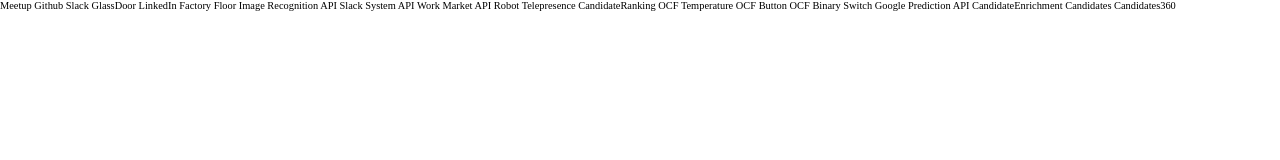
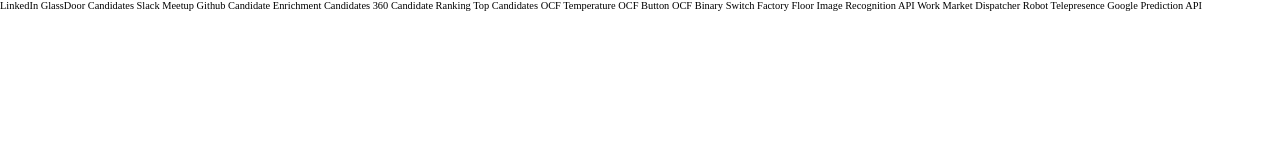
Before and after one commit to advanced-rest-client/api-console-connect, a website: page index.html in a window 1280 px wide. Drawn offline with Linux system fonts and the light colour scheme.

Commit message:
Align to demo order

```diff
--- a/index.html
+++ b/index.html
@@ -95,28 +95,29 @@
                 </svg>
                 <span class="error-message">Unable to read RAML data. Check your internet connection.</span>
             </div>
-            <api-console append-headers="X-key: my-api-key">
+            <api-console append-headers="X-Key: my-api-key" proxy="https://visualize-http.herokuapp.com/api/proxy/">
               <div class="api-console-nav" nav>
                 <paper-dropdown-menu no-label-float label="Select API to load" class="test">
                   <paper-listbox class="dropdown-content">
+                    <paper-item data-src="https://anypoint.mulesoft.com/apiplatform/repository/v2/organizations/98196c04-981c-4702-90bd-c8a2f697d895/public/apis/13079412/versions/179261/files/root">LinkedIn</paper-item>
+                    <paper-item data-src="https://anypoint.mulesoft.com/apiplatform/repository/v2/organizations/98196c04-981c-4702-90bd-c8a2f697d895/public/apis/13079832/versions/179264/files/root">GlassDoor</paper-item>
+                    <paper-item data-src="https://anypoint.mulesoft.com/apiplatform/repository/v2/organizations/98196c04-981c-4702-90bd-c8a2f697d895/public/apis/12946155/versions/177977/files/root">Candidates</paper-item>
+                    <paper-item data-src="https://anypoint.mulesoft.com/apiplatform/repository/v2/organizations/98196c04-981c-4702-90bd-c8a2f697d895/public/apis/13081245/versions/179275/files/root">Slack</paper-item>
                     <paper-item data-src="https://anypoint.mulesoft.com/apiplatform/repository/v2/organizations/98196c04-981c-4702-90bd-c8a2f697d895/public/apis/13093617/versions/179482/files/root">Meetup</paper-item>
                     <paper-item data-src="https://anypoint.mulesoft.com/apiplatform/repository/v2/organizations/98196c04-981c-4702-90bd-c8a2f697d895/public/apis/13084695/versions/179318/files/root">Github</paper-item>
-                    <paper-item data-src="https://anypoint.mulesoft.com/apiplatform/repository/v2/organizations/98196c04-981c-4702-90bd-c8a2f697d895/public/apis/13081245/versions/179275/files/root">Slack</paper-item>
-                    <paper-item data-src="https://anypoint.mulesoft.com/apiplatform/repository/v2/organizations/98196c04-981c-4702-90bd-c8a2f697d895/public/apis/13079832/versions/179264/files/root">GlassDoor</paper-item>
-                    <paper-item data-src="https://anypoint.mulesoft.com/apiplatform/repository/v2/organizations/98196c04-981c-4702-90bd-c8a2f697d895/public/apis/13079412/versions/179261/files/root">LinkedIn</paper-item>
-                    <paper-item data-src="https://anypoint.mulesoft.com/apiplatform/repository/v2/organizations/98196c04-981c-4702-90bd-c8a2f697d895/public/apis/12979886/versions/178307/files/root">Factory Floor</paper-item>
-                    <paper-item data-src="https://anypoint.mulesoft.com/apiplatform/repository/v2/organizations/98196c04-981c-4702-90bd-c8a2f697d895/public/apis/12979720/versions/178301/files/root">Image Recognition API</paper-item>
-                    <paper-item data-src="https://anypoint.mulesoft.com/apiplatform/repository/v2/organizations/98196c04-981c-4702-90bd-c8a2f697d895/public/apis/12953201/versions/178171/files/root">Slack System API</paper-item>
-                    <paper-item data-src="https://anypoint.mulesoft.com/apiplatform/repository/v2/organizations/98196c04-981c-4702-90bd-c8a2f697d895/public/apis/12946235/versions/177988/files/root">Work Market API</paper-item>
-                    <paper-item data-src="https://anypoint.mulesoft.com/apiplatform/repository/v2/organizations/98196c04-981c-4702-90bd-c8a2f697d895/public/apis/12946224/versions/177985/files/root">Robot Telepresence</paper-item>
-                    <paper-item data-src="https://anypoint.mulesoft.com/apiplatform/repository/v2/organizations/98196c04-981c-4702-90bd-c8a2f697d895/public/apis/12946219/versions/177984/files/root">CandidateRanking</paper-item>
+                    <paper-item data-src="https://anypoint.mulesoft.com/apiplatform/repository/v2/organizations/98196c04-981c-4702-90bd-c8a2f697d895/public/apis/12946162/versions/177978/files/root">Candidate Enrichment</paper-item>
+                    <paper-item data-src="https://anypoint.mulesoft.com/apiplatform/repository/v2/organizations/98196c04-981c-4702-90bd-c8a2f697d895/public/apis/12946148/versions/177976/files/root">Candidates 360</paper-item>
+                    <paper-item data-src="https://anypoint.mulesoft.com/apiplatform/repository/v2/organizations/98196c04-981c-4702-90bd-c8a2f697d895/public/apis/12946219/versions/177984/files/root">Candidate Ranking</paper-item>
+                    <paper-item data-src="https://anypoint.mulesoft.com/apiplatform/repository/v2/organizations/98196c04-981c-4702-90bd-c8a2f697d895/public/apis/12946228/versions/177987/files/root">Top Candidates</paper-item>
                     <paper-item data-src="https://anypoint.mulesoft.com/apiplatform/repository/v2/organizations/98196c04-981c-4702-90bd-c8a2f697d895/public/apis/12946186/versions/177982/files/root">OCF Temperature</paper-item>
                     <paper-item data-src="https://anypoint.mulesoft.com/apiplatform/repository/v2/organizations/98196c04-981c-4702-90bd-c8a2f697d895/public/apis/12946182/versions/177981/files/root">OCF Button</paper-item>
                     <paper-item data-src="https://anypoint.mulesoft.com/apiplatform/repository/v2/organizations/98196c04-981c-4702-90bd-c8a2f697d895/public/apis/12946177/versions/177980/files/root">OCF Binary Switch</paper-item>
+                    <paper-item data-src="https://anypoint.mulesoft.com/apiplatform/repository/v2/organizations/98196c04-981c-4702-90bd-c8a2f697d895/public/apis/12979886/versions/178307/files/root">Factory Floor</paper-item>
+                    <paper-item data-src="https://anypoint.mulesoft.com/apiplatform/repository/v2/organizations/98196c04-981c-4702-90bd-c8a2f697d895/public/apis/12979720/versions/178301/files/root">Image Recognition API</paper-item>
+                    <!--paper-item data-src="https://anypoint.mulesoft.com/apiplatform/repository/v2/organizations/98196c04-981c-4702-90bd-c8a2f697d895/public/apis/12953201/versions/178171/files/root">Slack System API</paper-item-->
+                    <paper-item data-src="https://anypoint.mulesoft.com/apiplatform/repository/v2/organizations/98196c04-981c-4702-90bd-c8a2f697d895/public/apis/13119632/versions/180090/files/root">Work Market Dispatcher</paper-item>
+                    <paper-item data-src="https://anypoint.mulesoft.com/apiplatform/repository/v2/organizations/98196c04-981c-4702-90bd-c8a2f697d895/public/apis/12946224/versions/177985/files/root">Robot Telepresence</paper-item>
                     <paper-item data-src="https://anypoint.mulesoft.com/apiplatform/repository/v2/organizations/98196c04-981c-4702-90bd-c8a2f697d895/public/apis/12946170/versions/177979/files/root">Google Prediction API</paper-item>
-                    <paper-item data-src="https://anypoint.mulesoft.com/apiplatform/repository/v2/organizations/98196c04-981c-4702-90bd-c8a2f697d895/public/apis/12946162/versions/177978/files/root">CandidateEnrichment</paper-item>
-                    <paper-item data-src="https://anypoint.mulesoft.com/apiplatform/repository/v2/organizations/98196c04-981c-4702-90bd-c8a2f697d895/public/apis/12946155/versions/177977/files/root">Candidates</paper-item>
-                    <paper-item data-src="https://anypoint.mulesoft.com/apiplatform/repository/v2/organizations/98196c04-981c-4702-90bd-c8a2f697d895/public/apis/12946148/versions/177976/files/root">Candidates360</paper-item>
                   </paper-listbox>
                 </paper-dropdown-menu>
               </div>
```
